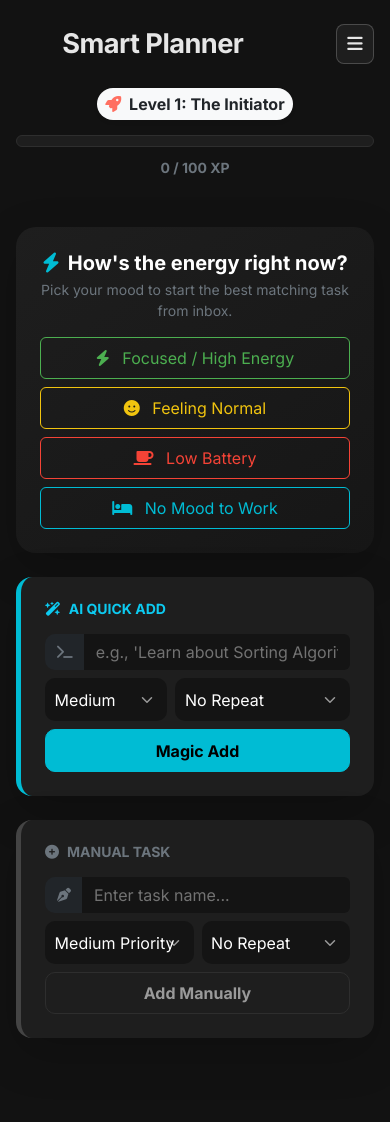
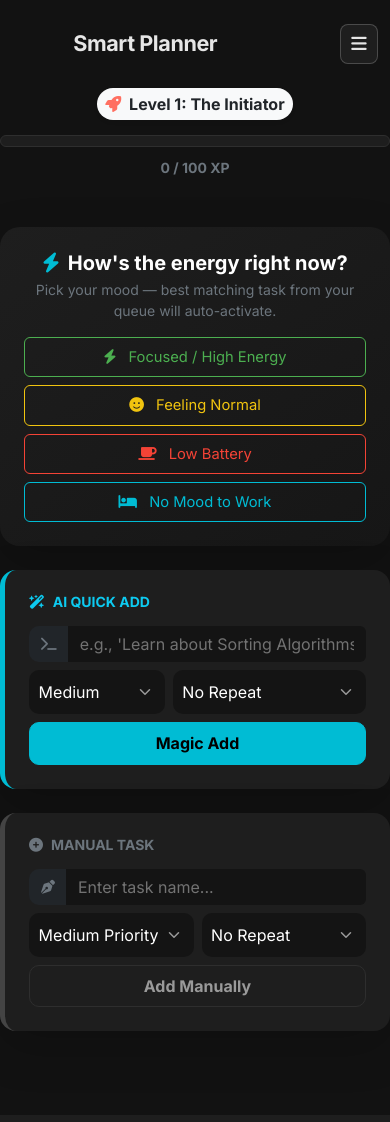
Before and after one commit to sachink8n/Smart-Planner, a Django app: page / in a window 390 px wide. After the commit the page ends 1093 px from the top, so only its background shows below. Run offline with Django 5.2, Linux system fonts and the light colour scheme; the visitor is signed in with stand-in values (Sample User, id 1); data comes from the database, SQL or seed files in the repository; data that the repository does not hold is empty.

Commit message:
Full responsive mobile fix and mood-first queue UI

```diff
--- a/core/templates/core/base.html
+++ b/core/templates/core/base.html
@@ -476,8 +476,8 @@
                 padding-bottom: 2.25rem;
             }
             .container {
-                padding-left: 1rem;
-                padding-right: 1rem;
+                padding-left: 0.75rem;
+                padding-right: 0.75rem;
             }
             .navbar {
                 padding-bottom: 1.5rem;
@@ -485,11 +485,62 @@
             .navbar-brand {
                 position: static;
                 transform: none;
-                font-size: 1.7rem;
+                font-size: 1.55rem;
                 margin: 0 auto;
                 text-align: center;
                 line-height: 1.1;
             }
+            /* Cards */
+            .form-card, .task-card {
+                padding: 1.1rem;
+                border-radius: 14px;
+            }
+            /* Active task section */
+            .task-header.d-flex {
+                flex-direction: column;
+                gap: 0.5rem;
+            }
+            .task-title {
+                font-size: 1.05rem !important;
+            }
+            /* Timer buttons: stack nicely */
+            #timer-display {
+                font-size: 3.5rem !important;
+            }
+            .d-flex.flex-wrap.justify-content-center.gap-2.mb-3 .btn {
+                font-size: 0.85rem;
+                padding: 0.5rem 1rem;
+            }
+            /* Up Next queue card */
+            .list-group-item {
+                padding: 1rem 0.85rem !important;
+            }
+            .list-group-item .d-flex {
+                flex-wrap: wrap;
+                gap: 0.5rem;
+            }
+            /* Mood buttons */
+            .mood-grid .btn {
+                font-size: 0.92rem;
+                padding: 0.65rem 0.5rem;
+            }
+            /* AI steps box */
+            .ai-step-card {
+                padding: 12px 14px;
+                font-size: 0.9rem;
+            }
+            .col-md-9, .col-lg-7 {
+                width: 100% !important;
+                max-width: 100% !important;
+                flex: 0 0 100% !important;
+                padding-left: 0 !important;
+                padding-right: 0 !important;
+            }
+            /* Badge wrap */
+            .d-flex.gap-2 {
+                flex-wrap: wrap;
+            }
+            /* Auth pages */
             .auth-page main {
                 align-items: flex-start;
                 min-height: auto;
@@ -528,6 +579,15 @@
         @media (max-width: 420px) {
             .nav-hamburger .btn {
                 padding: 0.45rem 0.65rem;
+            }
+            .navbar-brand {
+                font-size: 1.35rem;
+            }
+            .form-card, .task-card {
+                padding: 0.9rem;
+            }
+            #timer-display {
+                font-size: 2.8rem !important;
             }
             .auth-card {
                 padding: 1.15rem;
--- a/core/templates/core/main.html
+++ b/core/templates/core/main.html
@@ -3,7 +3,7 @@
 
 {% block content %}
 <div class="row justify-content-center">
-    <div class="col-md-9 col-lg-7">
+    <div class="col-12 col-md-9 col-lg-7">
 
         {% if messages %}
             {% for message in messages %}
@@ -37,9 +37,9 @@
         {% endif %}
 
         {% if not active_task %}
-        <div class="form-card text-center mb-4 p-4 border-0 shadow-lg" style="background: linear-gradient(145deg, #1e1e1e, #161616); border-radius: 20px;">
+        <div class="form-card text-center mb-4 p-4 border-0 shadow-lg mood-grid" style="background: linear-gradient(145deg, #1e1e1e, #161616); border-radius: 20px;">
             <h5 class="mb-1 text-white fw-bold"><i class="fas fa-bolt me-2" style="color:var(--accent-color);"></i>How's the energy right now?</h5>
-            <p class="text-secondary small mb-3">Pick your mood to start the best matching task from inbox.</p>
+            <p class="text-secondary small mb-3">Pick your mood — best matching task from your queue will auto-activate.</p>
             <div class="d-grid gap-2">
                 <a href="{% url 'suggest_task_by_mood' 'Hard' %}" class="btn btn-outline-success py-2"><i class="fas fa-bolt me-2"></i> Focused / High Energy</a>
                 <a href="{% url 'suggest_task_by_mood' 'Moderate' %}" class="btn btn-outline-warning py-2"><i class="fas fa-smile me-2"></i> Feeling Normal</a>
@@ -206,26 +206,34 @@
         {% endif %}
 
         {% if pending_tasks %}
-            <h3 class="mt-5 mb-4 text-secondary fw-bold"><i class="fas fa-layer-group me-2"></i>Up Next</h3>
+            <div class="d-flex align-items-center justify-content-between mt-5 mb-3 flex-wrap gap-2">
+                <h3 class="text-secondary fw-bold mb-0"><i class="fas fa-layer-group me-2"></i>Up Next</h3>
+                {% if not active_task %}
+                    <span class="badge px-3 py-2" style="background:rgba(0,188,212,0.15);color:var(--accent-color);border:1px solid rgba(0,188,212,0.3);border-radius:20px;font-size:0.8rem;">
+                        <i class="fas fa-bolt me-1"></i>Pick mood above to activate
+                    </span>
+                {% endif %}
+            </div>
             <div class="list-group border-0">
                 {% for task in pending_tasks %}
-                    <div class="list-group-item mb-3 p-4 border-0 shadow-sm" style="background: #1e1e1e; border-radius: 16px; border-left: 6px solid var(--accent-color) !important;">
-                        <div class="d-flex justify-content-between align-items-start">
-                            <div class="pe-4 w-100">
-                                <div class="task-content text-white fw-medium mb-3" style="font-size: 1.1rem; line-height: 1.6;">
+                    <div class="list-group-item mb-3 p-3 border-0 shadow-sm" style="background: #1e1e1e; border-radius: 16px; border-left: 6px solid var(--accent-color) !important;">
+                        <div class="d-flex justify-content-between align-items-start gap-2">
+                            <div class="flex-grow-1 min-w-0">
+                                <div class="task-content text-white fw-medium mb-2" style="font-size: 1rem; line-height: 1.5; word-break: break-word;">
                                     {{ task.title|safe }}
                                 </div>
-                                <div class="d-flex gap-2">
+                                <div class="d-flex gap-2 flex-wrap">
                                     <span class="badge {% if task.team %}bg-info text-dark{% else %}bg-primary text-white{% endif %} px-2 py-1">
-                                        {% if task.team %}Team Task{% else %}Personal{% endif %}
+                                        {% if task.team %}Team{% else %}Personal{% endif %}
                                     </span>
                                     <span class="badge badge-difficulty {{ task.difficulty }} px-2 py-1">{{ task.difficulty }}</span>
+                                    {% if task.priority == 3 %}<span class="badge bg-danger px-2 py-1">High</span>{% endif %}
                                     {% if task.is_recurring %}
-                                        <span class="badge bg-secondary text-white px-2 py-1">{{ task.recurring_type }}</span>
+                                        <span class="badge bg-secondary text-white px-2 py-1"><i class="fas fa-redo me-1"></i>{{ task.recurring_type }}</span>
                                     {% endif %}
                                 </div>
                             </div>
-                            <a href="{% url 'delete_task' task.id %}" class="btn btn-sm btn-outline-danger border-0"><i class="fas fa-times fs-5"></i></a>
+                            <a href="{% url 'delete_task' task.id %}" class="btn btn-sm btn-outline-danger border-0 flex-shrink-0"><i class="fas fa-times"></i></a>
                         </div>
                     </div>
                 {% endfor %}
```
